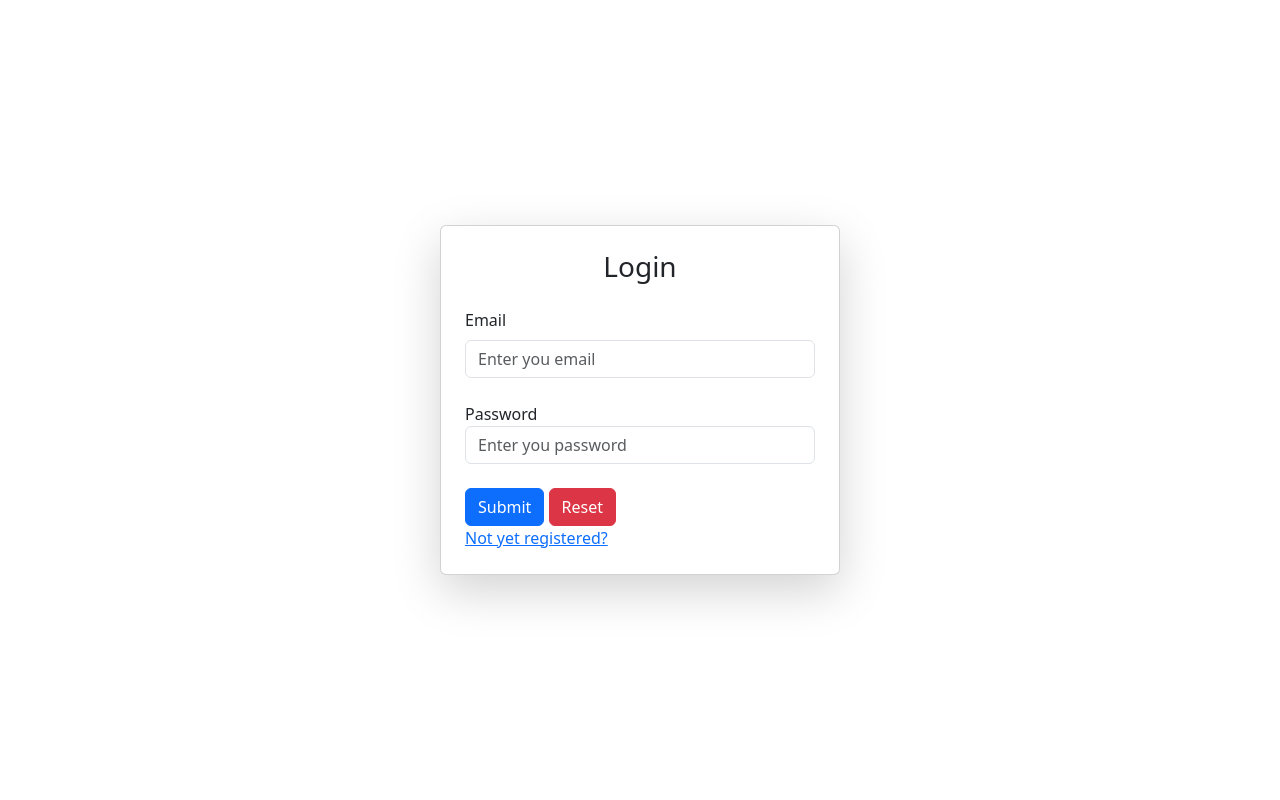
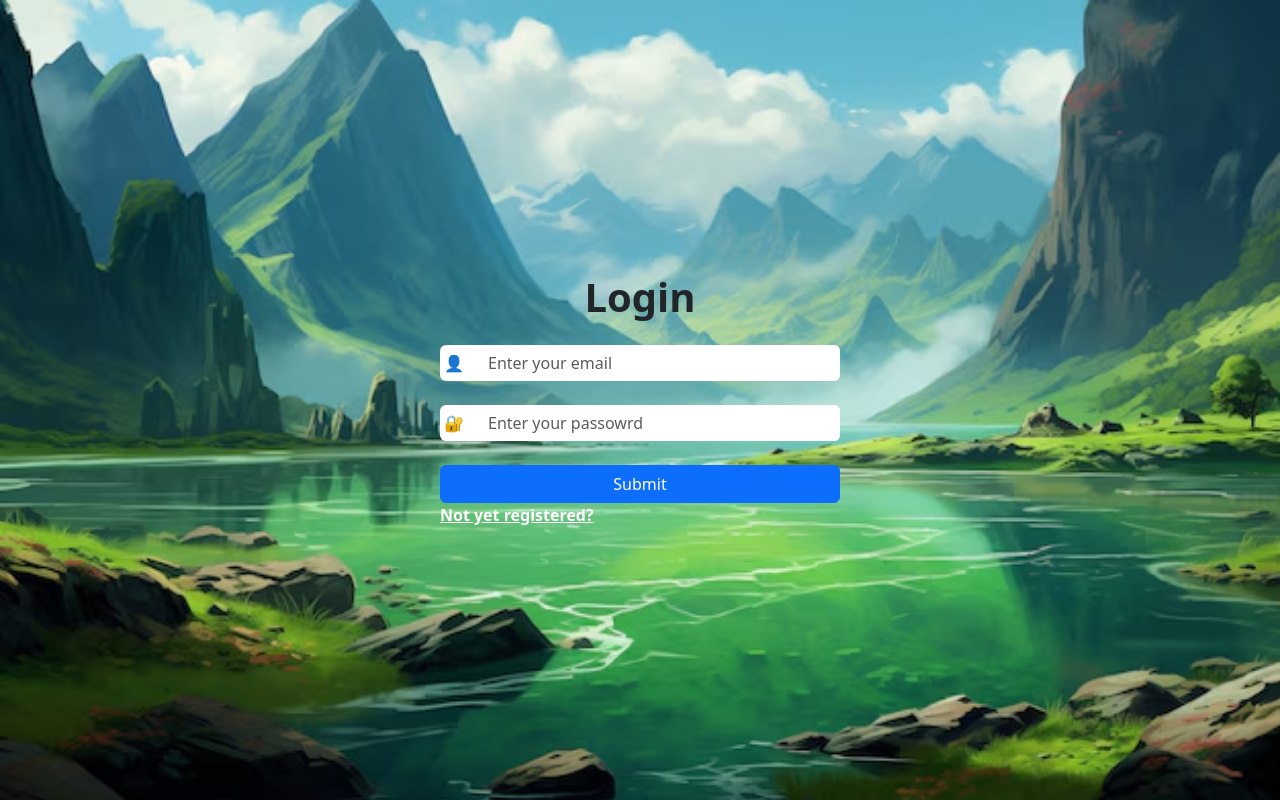
Before and after one commit to rakesh000999/-mangalam-php, a PHP site: page /login.php in a window 1280 px wide. Run offline with PHP 8.4, Linux system fonts and the light colour scheme.

Commit message:
organized login page

```diff
--- a/login.php
+++ b/login.php
@@ -59,18 +59,12 @@ if (isset($_POST['login'])) {
 
             header('Location:index.php');
         } else {
-?>
-            <div
-                class="alert alert-danger alert-dismissible fade show container my-2"
-                role="alert">
-                <button
-                    type="button"
-                    class="btn-close"
-                    data-bs-dismiss="alert"
-                    aria-label="Close"></button>
+            ?>
+            <div class="alert alert-danger alert-dismissible fade show container my-2" role="alert">
+                <button type="button" class="btn-close" data-bs-dismiss="alert" aria-label="Close"></button>
                 <strong>Login Failed!</strong>
             </div>
-<?php
+            <?php
         }
     }
 }
@@ -93,46 +87,44 @@ if (isset($_POST['login'])) {
     </style>
 </head>
 
-<body>
-    <div class="container d-flex justify-content-center align-items-center min-vh-100">
-
-        <div class="card shadow-lg p-4" style="width: 100%; max-width: 400px;">
-            <h3 class="text-center mb-4">Login</h3>
+<body style="background-image:url(login.avif); background-size: cover;">
+    <div class="container d-flex justify-content-center align-items-center min-vh-100 ">
+        <div style="width: 100%; max-width: 400px;">
+            <h3 class="text-center mb-4 fw-bolder fs-1">Login</h3>
 
             <form action="#" method="POST">
 
+                <!-- <div class="d-flex gap-2 bg-white align-items-center rounded px-2 py-1"> -->
                 <div class="form-group">
-                    <label for="email" class="form-label">Email</label>
-                    <input
-                        class="form-control"
-                        type="email"
-                        name="email"
-                        id="email"
-                        placeholder="Enter you email">
-                    <span class="error"><?php echo isset($errors['email']) ? $errors['email'] : ''; ?></span>
-                    <br>
-                </div>
-
-                <div class="from-group">
-                    <label for="password">Password</label>
-                    <input
-                        class="form-control"
-                        type="password"
-                        name="password"
-                        id="password"
-                        placeholder="Enter you password">
-                    <span class="error"><?php echo isset($errors['password']) ? $errors['password'] : ''; ?></span>
+                    <div class="d-flex gap-2 bg-white align-items-center rounded">
+                        <div class="text-dark px-1">👤</div>
+                        <input type="email" name="email" id="email" class="form-control border-0"
+                            style="outline: 0; border-top-right-radius: 6px; border-bottom-right-radius: 6px;"
+                            placeholder="Enter your email">
+                    </div>
+                    <span class="error fw-bold"><?php echo isset($errors['email']) ? $errors['email'] : ''; ?></span>
                     <br>
                 </div>
 
                 <div class="form-group">
-                    <input type="submit" name="login" class="btn btn-primary">
-                    <input type="reset" name="reset" class="btn btn-danger">
+                    <div class="d-flex gap-2 bg-white align-items-center rounded">
+                        <div class="text-dark px-1">🔐</div>
+                        <input type="password" name="password" id="password" class="form-control border-0"
+                            style="outline: 0; border-top-right-radius: 6px; border-bottom-right-radius: 6px;"
+                            placeholder="Enter your passowrd">
+                    </div>
+                    <span class="error fw-bold">
+                        <?php echo isset($errors['password']) ? $errors['password'] : ''; ?>
+                    </span>
+                    <br>
                 </div>
-                <a href="./register.php">Not yet registered?</a>
+
+                <div class="form-group">
+                    <input type="submit" name="login" class="btn btn-primary w-100">
+                </div>
+                <a class="text-white fw-bold" href="./register.php">Not yet registered?</a>
             </form>
         </div>
-
     </div>
 
 </body>
```
Also changed, not shown: extra.php (deleted, +0 -70 lines), login.avif (added).
